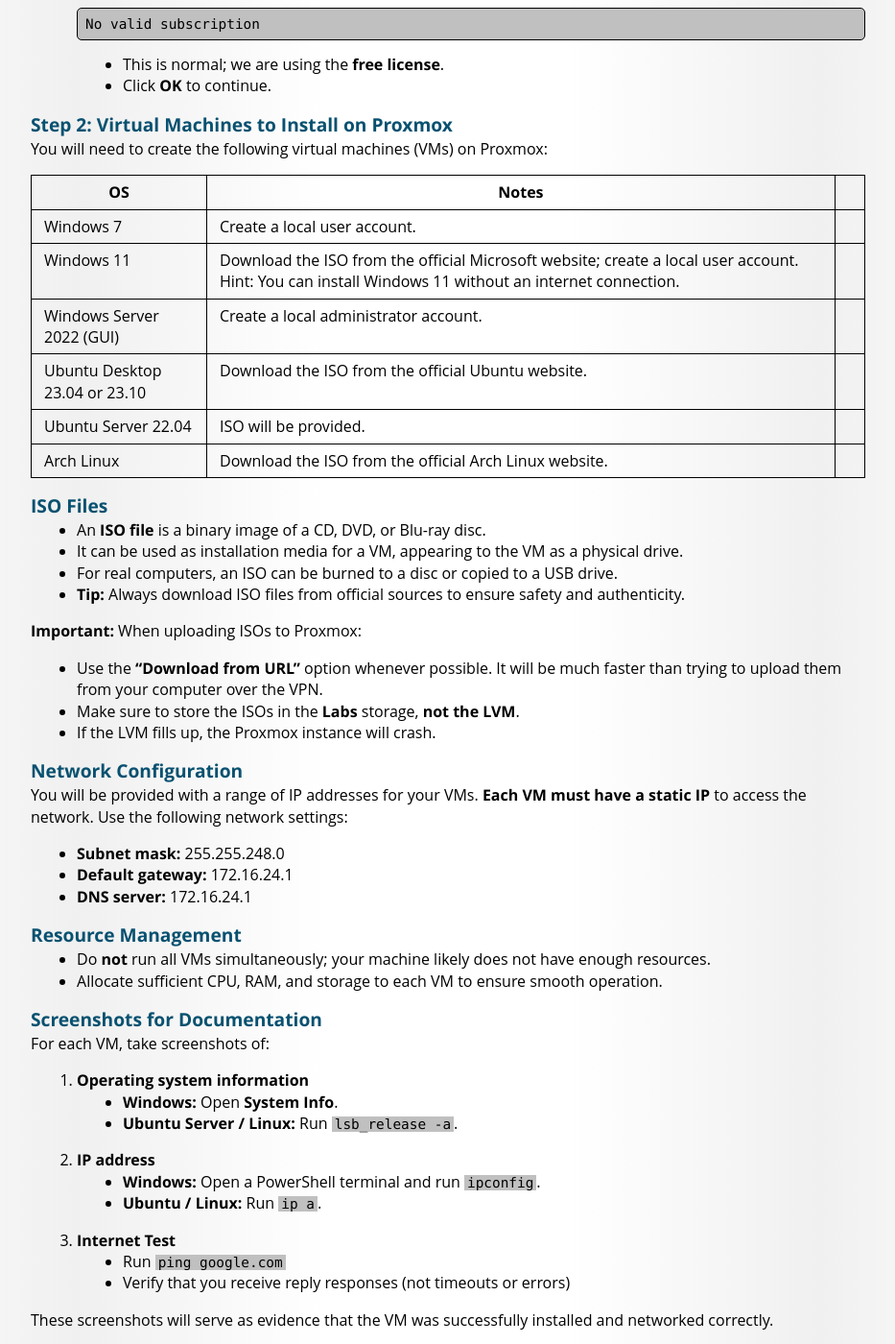
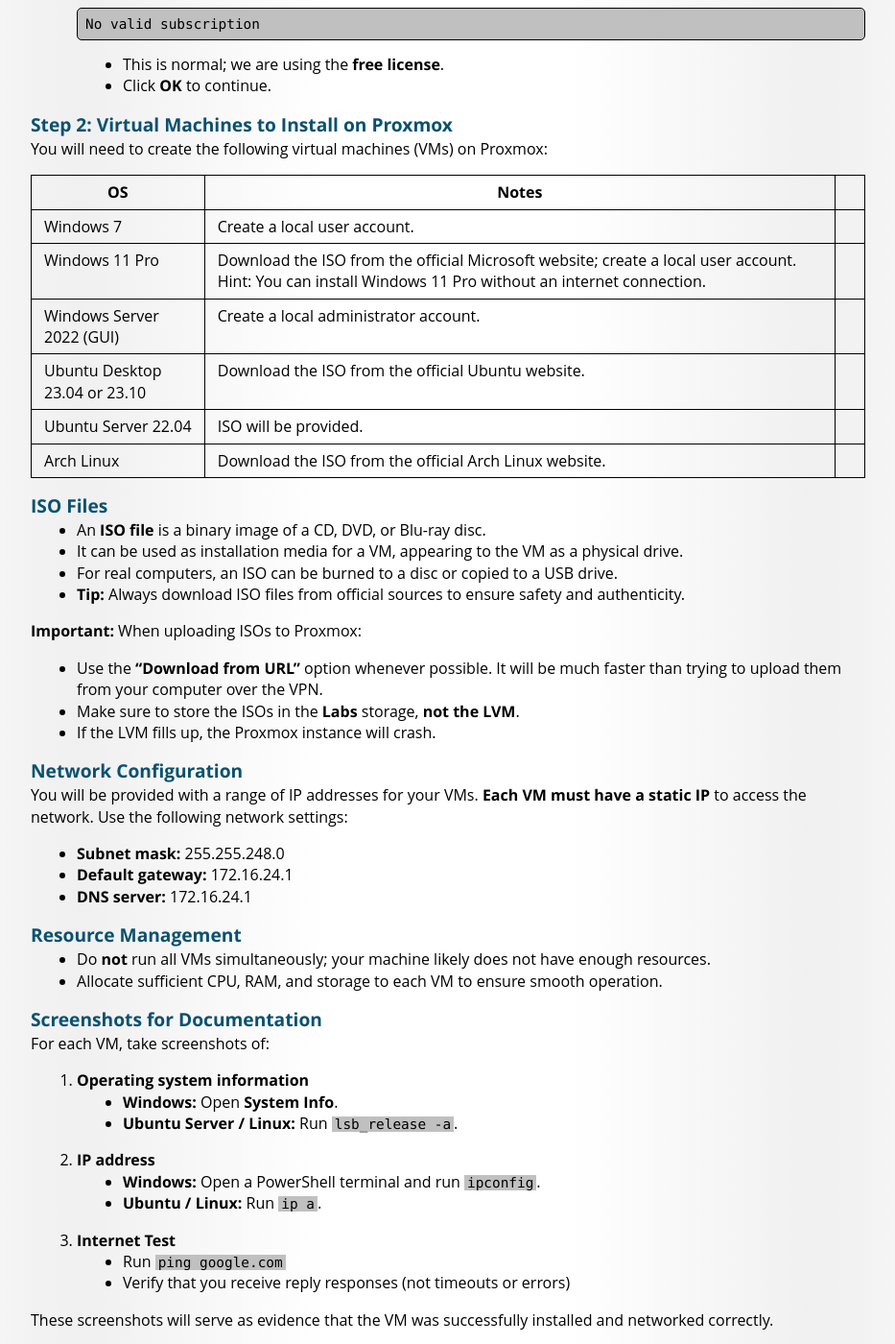
Before and after one commit to BYU-ITC-344/byu-itc-344.github.io, a Jekyll site: the page built from lab-1/index.md, in a window 1280 px wide and 1400 px high, scrolled down 2849 px. Shown: the whole window at 96% size, without its empty margins (173-1106 px from the left). Built offline with Jekyll 4.4.1, drawn with Linux system fonts in a browser that asks for light colours; some web fonts are replaced; some of the changed text lies outside the part shown.

Commit message:
windows update

```diff
--- a/lab-1/index.md
+++ b/lab-1/index.md
@@ -68,7 +68,7 @@
 | **Hypervisor** | Type 1 Hypervisor            | Runs virtual machines directly on physical hardware |
 |                | Proxmox VE                   | Type 1 hypervisor and virtualization platform       |
 | **Windows OS** | Windows 7                    | Older desktop version                               |
-|                | Windows 11                   | Latest desktop version                              |
+|                | Windows 11 Pro               | Latest desktop version                              |
 |                | Windows Server 2022 (GUI)    | Server version with graphical interface             |
 | **Linux OS**   | Ubuntu Desktop 23.04 / 23.10 | Desktop Linux for general use                       |
 |                | Ubuntu Server 22.04          | Server-focused Linux                                |
@@ -136,7 +136,7 @@
 | **OS**                        | **Notes**                                                                                                                                           |
 | ----------------------------- | --------------------------------------------------------------------------------------------------------------------------------------------------- |
 | Windows 7                     | Create a local user account.                                                                                                                        |                                                                |
-| Windows 11                    | Download the ISO from the official Microsoft website; create a local user account. Hint: You can install Windows 11 without an internet connection. |
+| Windows 11 Pro                    | Download the ISO from the official Microsoft website; create a local user account. Hint: You can install Windows 11 Pro without an internet connection. |
 | Windows Server 2022 (GUI)     | Create a local administrator account.                                                                                                               |
 | Ubuntu Desktop 23.04 or 23.10 | Download the ISO from the official Ubuntu website.                                                                                                  |
 | Ubuntu Server 22.04           | ISO will be provided.                                                                                                                               |
@@ -193,7 +193,7 @@
 - **Answers to all questions**
 - **Screenshots for each of the following showing the OS and network information as well as a connectivity test:**
    1. Windows 7
-   1. Windows 11
+   1. Windows 11 Pro
    1. Windows Server 2022 (GUI version)
    1. Ubuntu Desktop 23.04
    1. Ubuntu Server 22.04
```
